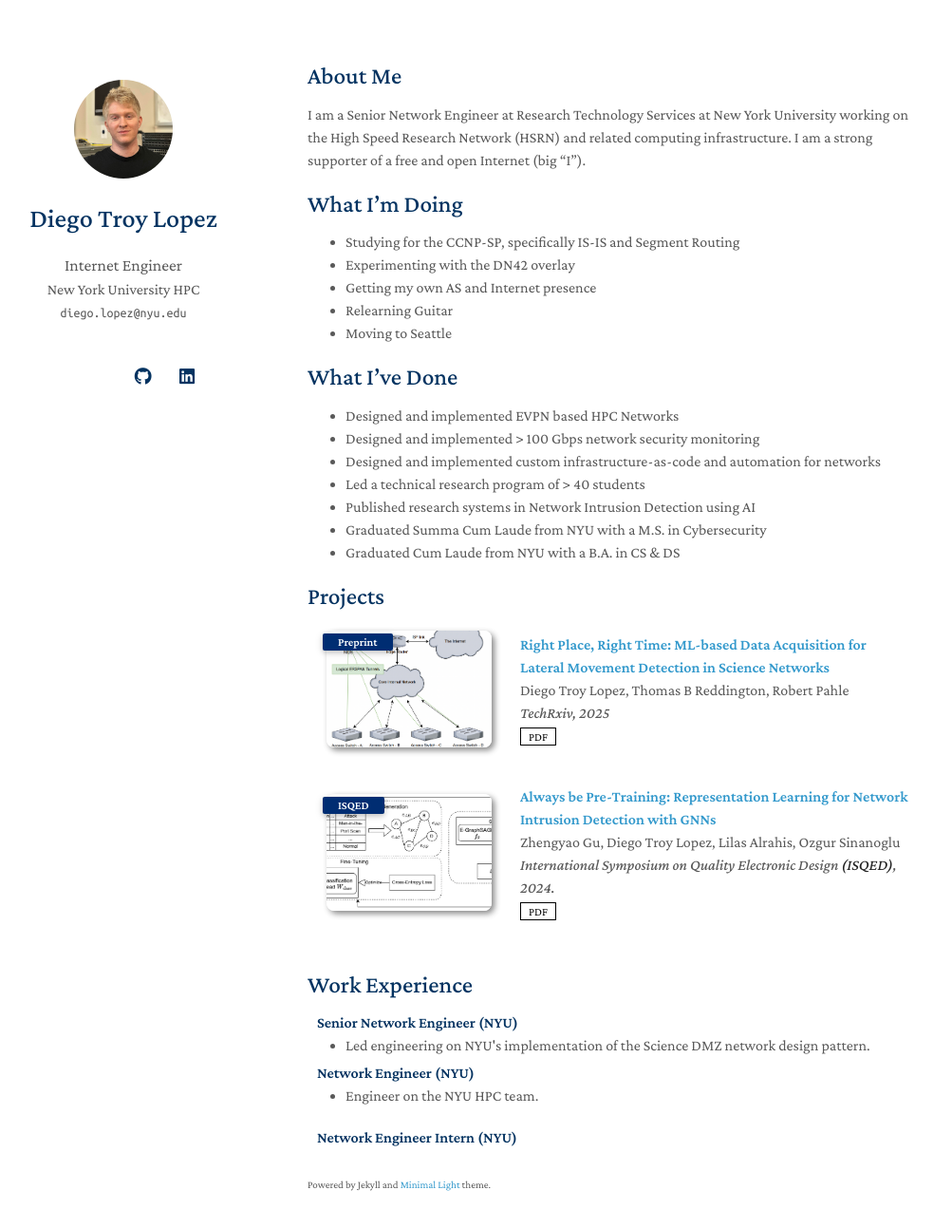
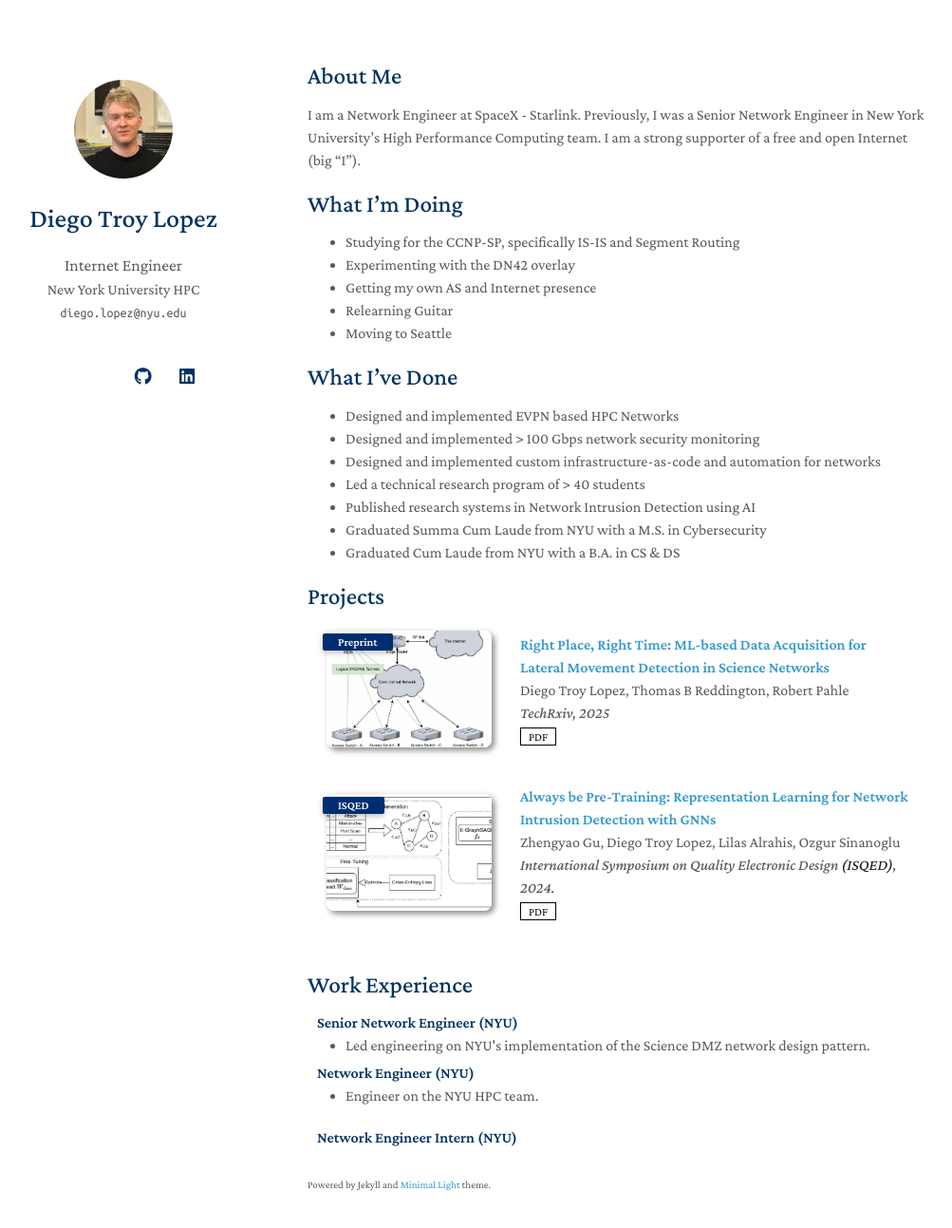
Before and after one commit to diego-lopez8/diego-lopez8.github.io, a Jekyll site: the page built from index.md, in a window 1280 px wide and 1328 px high. Shown: the top 1293 px of the window at 95% size, without its empty margins (146-1149 px from the left). Built offline with Jekyll 4.4.1, drawn with Linux system fonts in a browser that asks for light colours; a style sheet for code colours, icons or effects is not loaded; our own code applies the rules of GitHub Pages for plain Markdown files.

Commit message:
Update index.md

```diff
--- a/index.md
+++ b/index.md
@@ -4,7 +4,7 @@ layout: homepage
 
 ## About Me
 
-I am a Senior Network Engineer at Research Technology Services at New York University working on the High Speed Research Network (HSRN) and related computing infrastructure. I am a strong supporter of a free and open Internet (big "I").
+I am a Network Engineer at SpaceX - Starlink. Previously, I was a Senior Network Engineer in New York University's High Performance Computing team. I am a strong supporter of a free and open Internet (big "I").
 
 ## What I'm Doing
 
```
